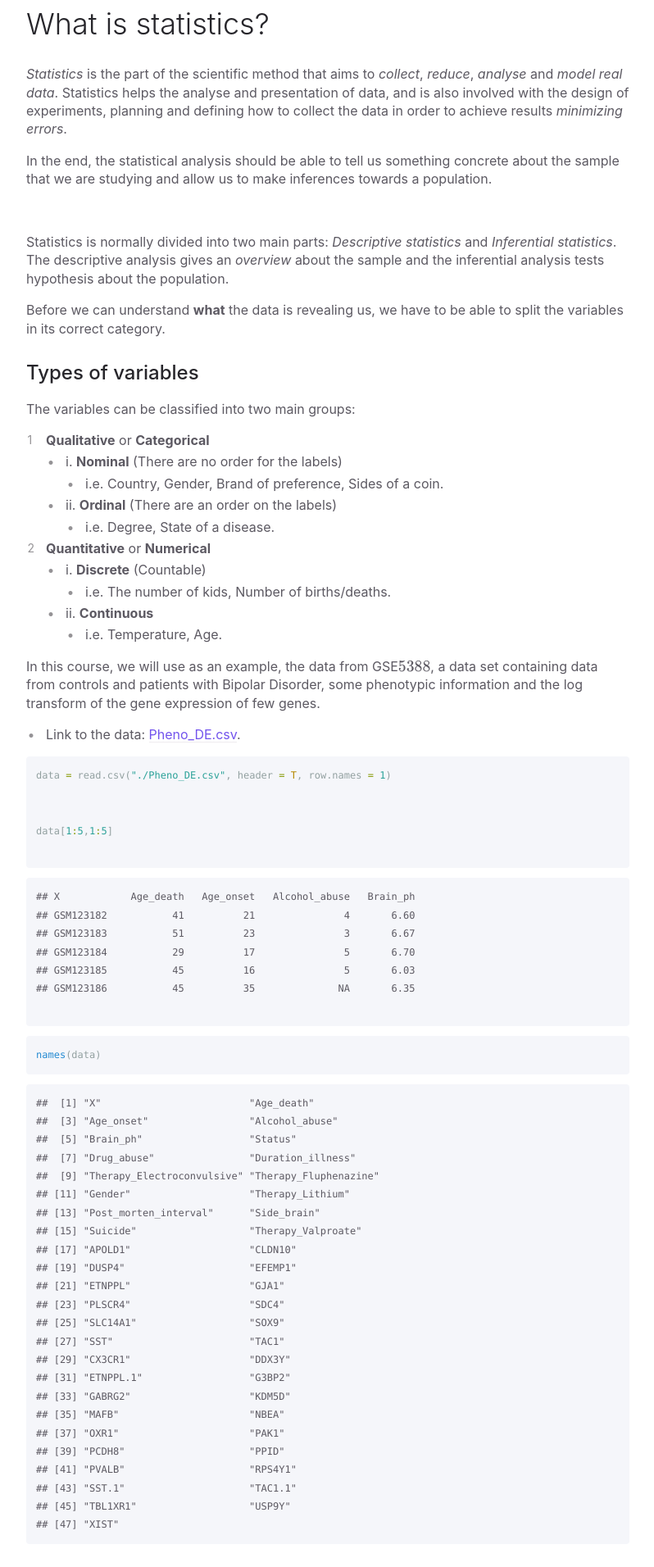
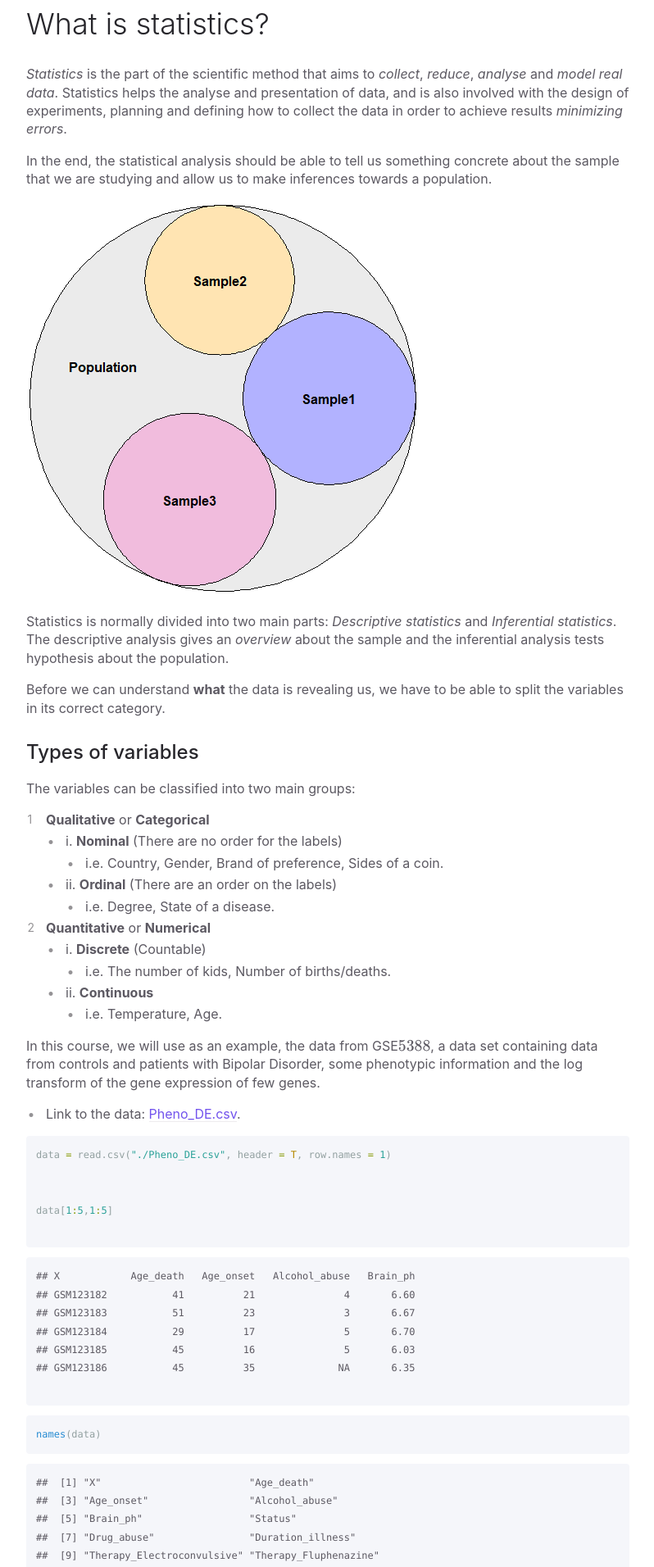
Before and after one commit to deisygysi/EVOP_2019, a Jekyll site: the page built from docs/00_Intro.md, in a window 1280 px wide. Shown: the part 445-2357 px from the top of the page at 82% size, without its empty margins (356-1154 px from the left). Built offline with Jekyll 4.4.1, drawn with Linux system fonts in a browser that asks for light colours; formulas are drawn with MathJax 3; a script that is not in the unit is left out.

Commit message:
Update 00_Intro.md

```diff
--- a/docs/00_Intro.md
+++ b/docs/00_Intro.md
@@ -25,7 +25,7 @@ The goal of this module is to introduce basic concepts of statistics and how to
 
 In the end, the statistical analysis should be able to tell us something concrete about the sample that we are studying and allow us to make inferences towards a population.
 
-![](Material_Print_files/figure-html/unnamed-chunk-1-1.png)<!-- -->
+![](figure-html/unnamed-chunk-1-1.png)<!-- -->
 
 Statistics is normally divided into two main parts:
 *Descriptive statistics* and *Inferential statistics*.
```
